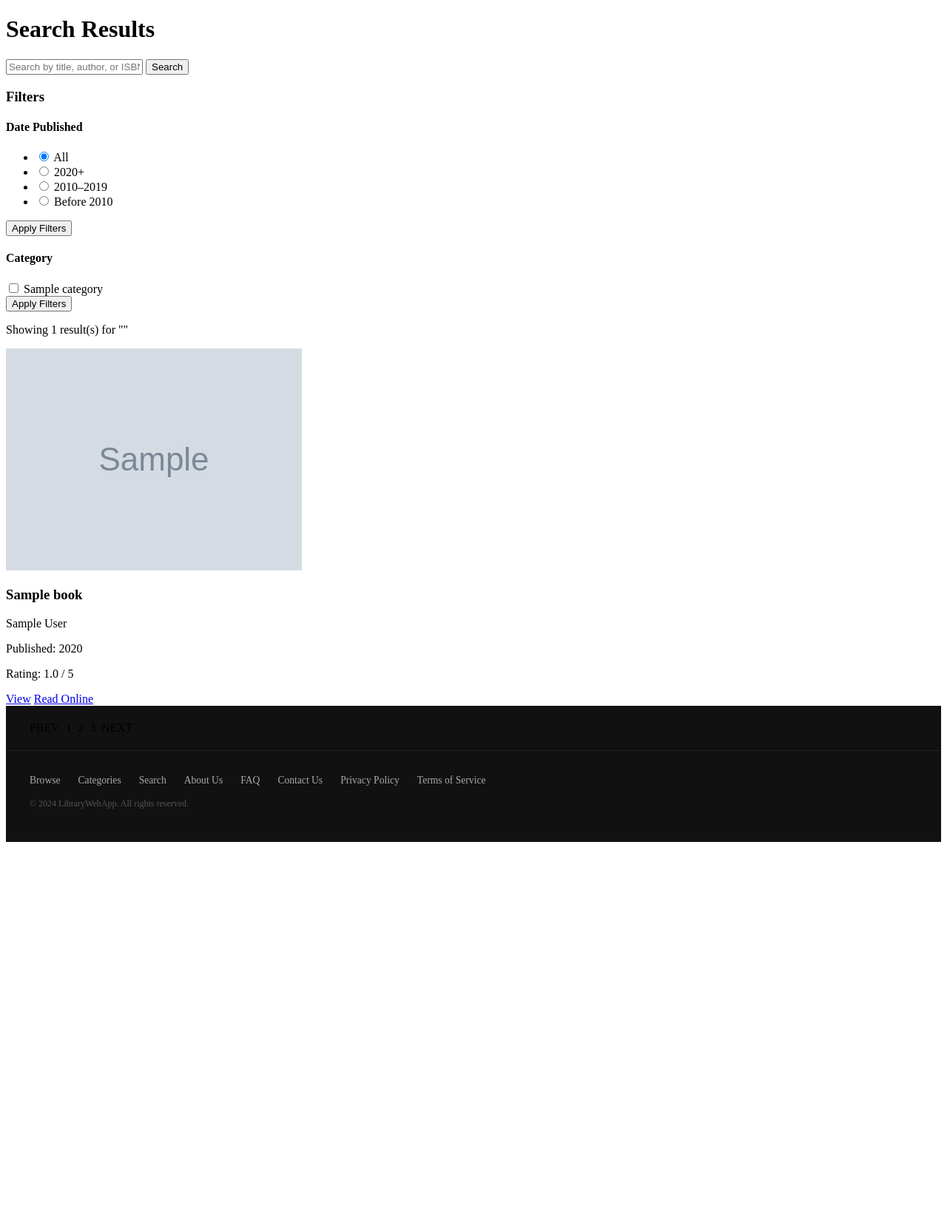
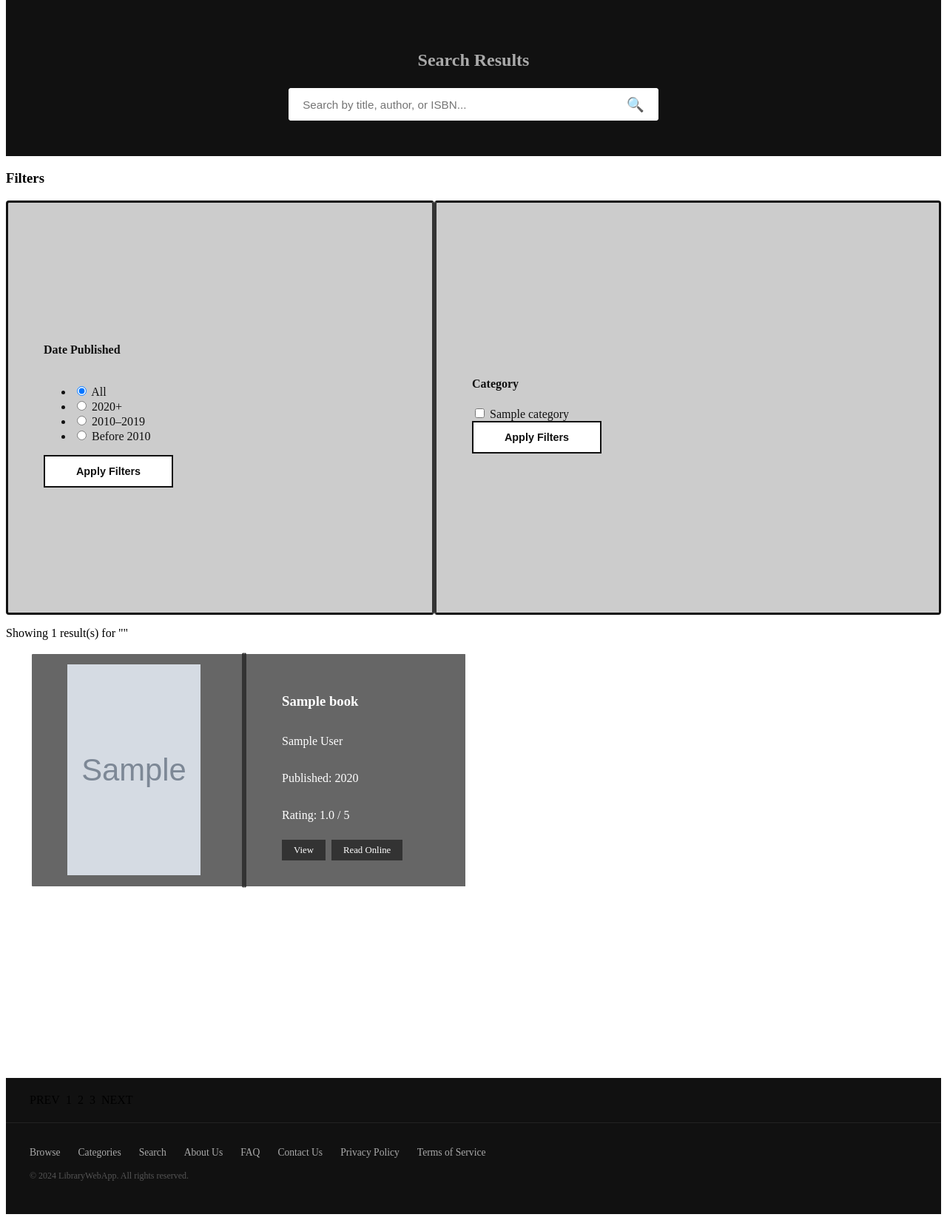
Before and after one commit to CharlesTse601/LibraryWebApp, a Django app: page /search/ in a window 1280 px wide. Shown: the part 68-1717 px from the top of the page at 74% size. Before the commit the page ends 1206 px from the top, so only its background shows below. Run offline with Django 4.2, Linux system fonts and the light colour scheme; tables that the repository leaves empty hold one stand-in row (values such as "Sample post"); grey boxes marked "Sample" are stand-in pictures.

Commit message:
Categories, Search, About us styling

```diff
--- a/library/templates/library/search.html
+++ b/library/templates/library/search.html
@@ -1,17 +1,27 @@
 {% extends 'library/base.html' %}
+{% load static %}
+
+{% block extra_css %}
+<link rel="stylesheet" href="{% static 'css/search.css' %}">
+{% endblock %}
 
 {% block title %}Search Results — LibraryWebApp{% endblock %}
 
 {% block content %}
+<section class="hero">
     <h1>Search Results</h1>
+    <form class="hero-search" method="GET" action="{% url 'library:search' %}">
+        <input type="text" name="q" value="{{ query }}" placeholder="Search by title, author, or ISBN...">
+        <button type="submit">🔍</button>
+    </form>
+</section>
 
-<form method="GET" action="{% url 'library:search' %}">
-    <input type="text" name="q" value="{{ query }}" placeholder="Search by title, author, or ISBN...">
-    <button type="submit">Search</button>
 
     <aside>
         <h3>Filters</h3>
-
+        <form method="GET" action="{% url 'library:search' %}">
+            <div id="filters">
+                <div id="published-left">
                     <h4>Date Published</h4>
                     <ul>
                         <li>
@@ -35,8 +45,10 @@
                             <label>Before 2010</label>
                         </li>
                     </ul>
-        <button type="submit">Apply Filters</button>
+                        <button class="app-btn" type="submit">Apply Filters</button>
+                </div>
 
+                <div id="category-right">
                     <h4>Category</h4>
                     {% for category in all_categories %}
                     <div>
@@ -45,23 +57,29 @@
                         <label>{{ category.category_name }}</label>
                     </div>
                     {% endfor %}
-        <button type="submit">Apply Filters</button>
+                    <button class="app-btn "type="submit">Apply Filters</button>
+                </div>
+            </div>
+        </form>
 
     </aside>
-</form>
 
     <section>
         <p>Showing {{ result_count }} result(s) for "{{ query }}"</p>
 
         {% if books %}
+        <div class="book-grid">
             {% for book in books %}
-            <div>
+            <div id="book">
+                <div id="book-cover">
                     {% if book.cover_image_url %}
-                    <img src="{{ book.cover_image_url }}" alt="{{ book.title }} cover">
+                        <img class="cover" src="{{ book.cover_image_url }}" alt="{{ book.title }} cover">
                     {% else %}
-                    <div>No Cover</div>
+                        <img class="cover" src="no_image_available.png">
                     {% endif %}
+                </div>
 
+                <div id="book-details">
                     <h3>{{ book.title }}</h3>
                     <p>{{ book.author }}</p>
                     <p>Published: {{ book.published_year }}</p>
@@ -71,11 +89,14 @@
                     {% else %}
                         <p>No ratings yet</p>
                     {% endif %}
-                <a href="{% url 'library:book_detail' book.isbn %}">View</a>
-
-                <a href="{{ book.material_url }}" target="_blank">Read Online</a>
+                    <div class="book-actions">
+                        <a href="{% url 'library:book_detail' book.isbn %}" class="btn-view">View</a>
+                        <a href="{{ book.material_url }}" class="btn-view" target="_blank">Read Online</a>
+                    </div>
+                </div>
             </div>
             {% endfor %}
+        </div>
         {% else %}
             <p>No books found for "{{ query }}".</p>
         {% endif %}
--- /dev/null
+++ b/static/css/search.css
@@ -0,0 +1,146 @@
+.hero {
+  background: #111;
+  color: white;
+  padding: 3rem 2rem;
+  text-align: center;
+}
+
+.hero h1 {
+  font-size: 1.5rem;
+  color: #aaa;
+  margin-bottom: 1.5rem;
+}
+
+.hero-search {
+  display: flex;
+  max-width: 500px;
+  margin: 0 auto;
+  background: white;
+  border-radius: 4px;
+  overflow: hidden;
+}
+
+.hero-search input {
+  flex: 1;
+  padding: 0.85rem 1.2rem;
+  border: none;
+  outline: none;
+  font-size: 0.95rem;
+  color: #111;
+}
+
+.hero-search button {
+  background: white;
+  border: none;
+  padding: 0 1.2rem;
+  cursor: pointer;
+  font-size: 1.2rem;
+}
+
+#filters {
+  display: flex;
+  min-height: 70vh;
+}
+
+#published-left {
+  width: 45%;
+  background: #ccc;
+  color: #111;
+  border: solid;
+  border-radius: 4px;
+  border-right-color: #333;
+  padding: 2rem 3rem;
+  display: flex;
+  flex-direction: column;
+  justify-content: center;
+}
+
+.app-btn {
+  padding: 0.75rem 2rem;
+  border: 2px solid #111;
+  background: white;
+  color: #111;
+  font-weight: 600;
+  cursor: pointer;
+  font-size: 0.9rem;
+  max-width: 175px;
+}
+
+#category-right {
+  width: 55%;
+  background: #ccc;
+  color: #111;
+  border: solid;
+  border-radius: 4px;
+  border-left-color: #333;
+  padding: 2rem 3rem;
+  display: flex;
+  flex-direction: column;
+  justify-content: center;
+}
+
+#book {
+  display: flex;
+  min-height: 70vh;
+}
+
+#book-cover {
+  width: 45%;
+  background: #666;
+  color: white;
+  border: solid;
+  border-radius: 4px;
+  border-right-color: #333;
+  padding: 2rem 3rem;
+  display: flex;
+  flex-direction: column;
+  justify-content: center;
+  max-height: 250px;
+  max-width: 200px;
+}
+
+#book-details {
+  width: 55%;
+  background: #666;
+  color: white;
+  border: solid;
+  border-radius: 4px;
+  border-left-color: #333;
+  padding: 2rem 3rem;
+  display: flex;
+  flex-direction: column;
+  justify-content: center;
+  max-height: 250px;
+  max-width: 200px;
+}
+
+.cover {
+  width: 180px;
+  height: 285px;
+  background: #333;
+  flex-shrink: 0;
+}
+
+.book-grid {
+  display: grid;
+  grid-template-columns: repeat(2, 1fr);
+  gap: 1rem;
+  max-width:1200px;
+  margin: 0 auto 1rem;
+}
+
+.book-actions {
+  display: flex;
+  gap: 0.5rem;
+  margin-top: 0.5rem;
+}
+
+.btn-view {
+  background: #333;
+  color: white;
+  border: none;
+  padding: 0.4rem 1rem;
+  cursor: pointer;
+  font-size: 0.8rem;
+  text-decoration: none;
+}
```
Also changed, not shown: library/templates/library/about_us.html (+57 -12 lines), library/templates/library/categories.html (+23 -15 lines), library/templates/library/login.html (+9 -3 lines), static/css/about_us.css (added, +101 -0 lines), static/css/categories.css (added, +138 -0 lines), library/migrations/0005_alter_book_id_alter_booklist_id_alter_category_id_and_more.py (added). Lines whose indentation alone changed are shown as unchanged.
